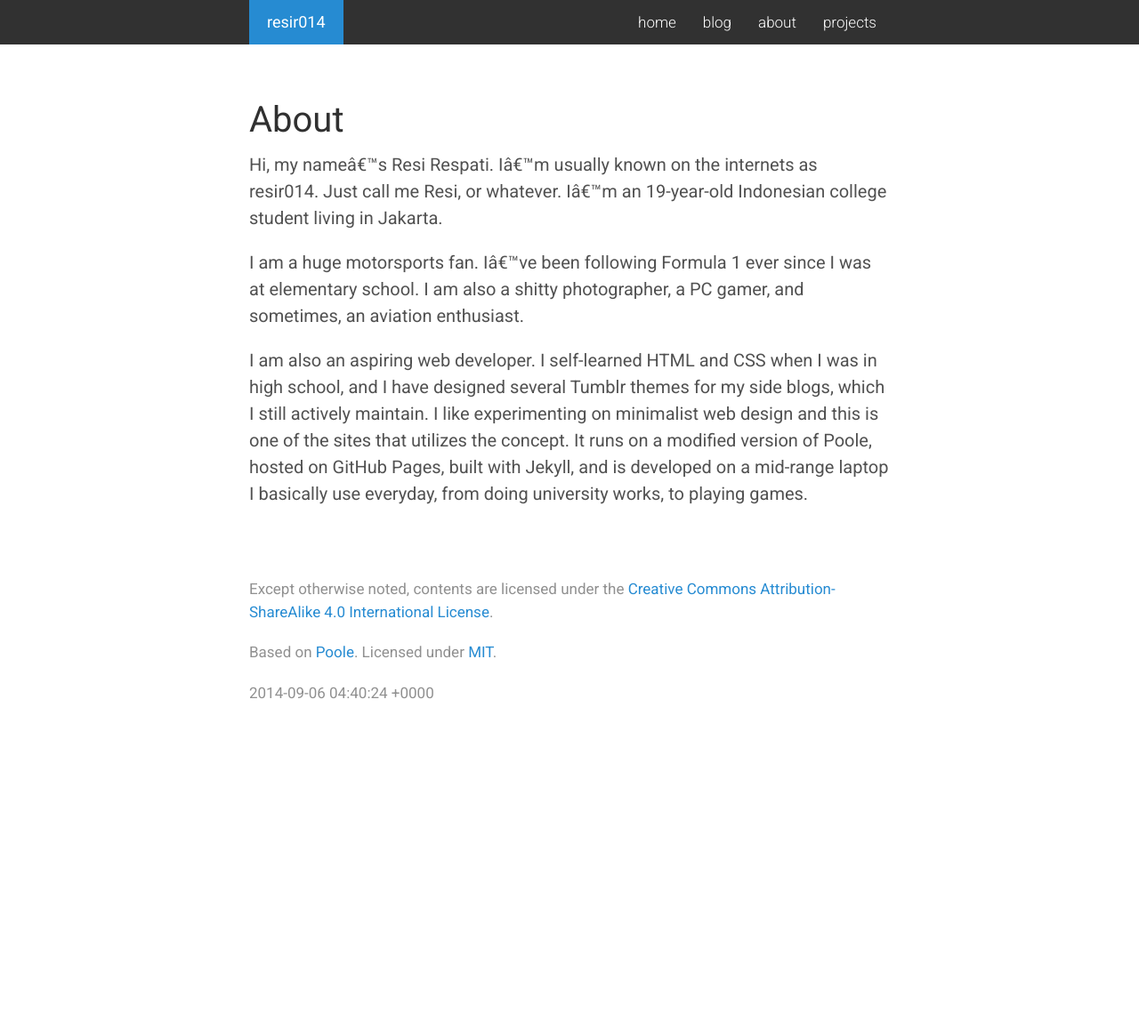
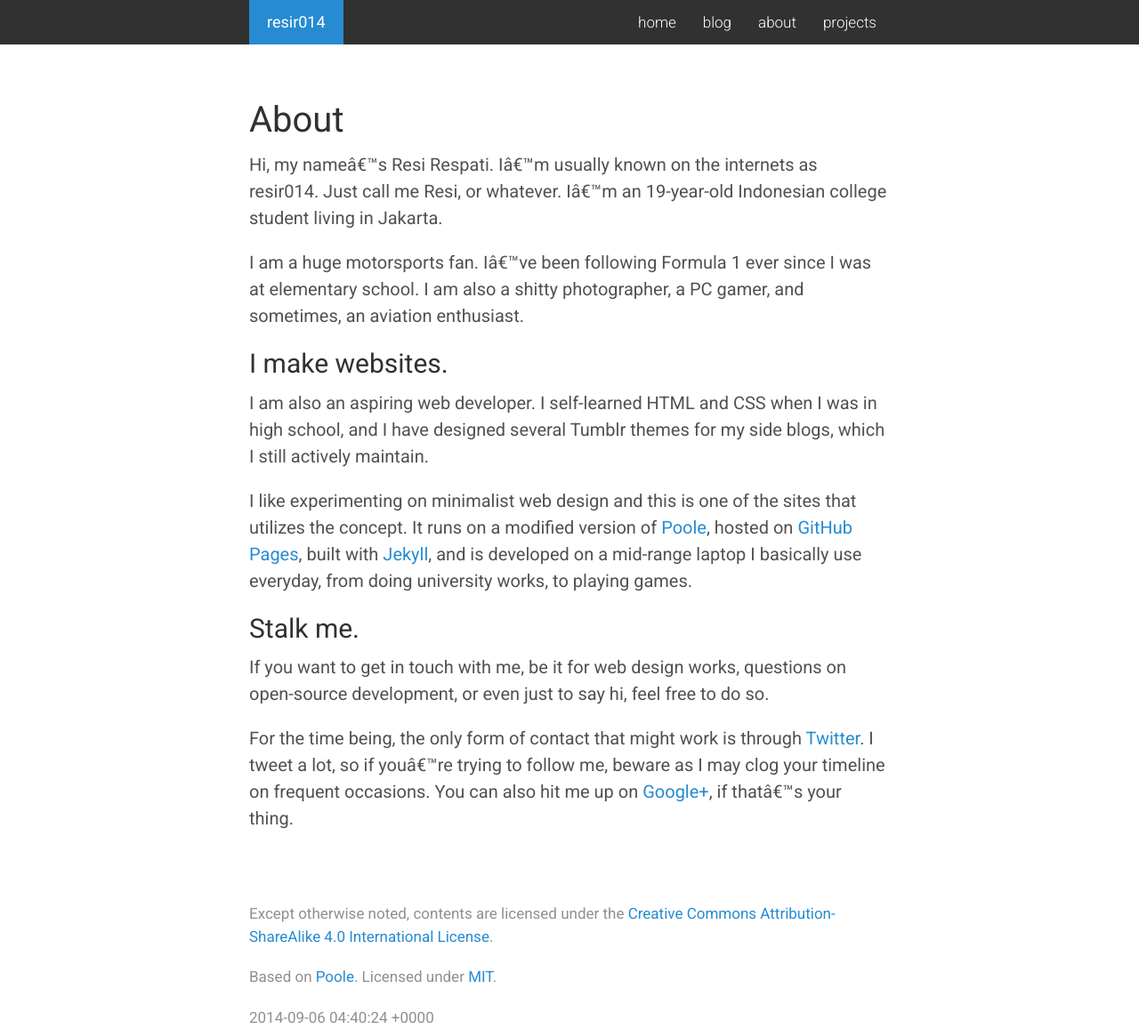
Before and after one commit to resir014/resir014.github.io, a Jekyll site: the page built from about.md, in a window 1280 px wide. Shown: the whole page at 89% size. Built offline with Jekyll 4.4.1, drawn with Linux system fonts in a browser that asks for light colours; nearby versions of some CDN libraries; Markdown is read by kramdown in place of the engine named in the settings; comment, search, counter and statistics services are not loaded; before the commit the page ends 900 px from its top, so only the background shows below that.

Commit message:
Updated about page.

```diff
--- a/about.md
+++ b/about.md
@@ -7,4 +7,14 @@ Hi, my name's Resi Respati. I'm usually known on the internets as resir014. Just
 
 I am a huge motorsports fan. I've been following Formula 1 ever since I was at elementary school. I am also a shitty photographer, a PC gamer, and sometimes, an aviation enthusiast.
 
-I am also an aspiring web developer. I self-learned HTML and CSS when I was in high school, and I have designed several Tumblr themes for my side blogs, which I still actively maintain. I like experimenting on minimalist web design and this is one of the sites that utilizes the concept. It runs on a modified version of Poole, hosted on GitHub Pages, built with Jekyll, and is developed on a mid-range laptop I basically use everyday, from doing university works, to playing games.
+## I make websites.
+
+I am also an aspiring web developer. I self-learned HTML and CSS when I was in high school, and I have designed several Tumblr themes for my side blogs, which I still actively maintain.
+
+I like experimenting on minimalist web design and this is one of the sites that utilizes the concept. It runs on a modified version of [Poole](http://getpoole.com/), hosted on [GitHub Pages](https://pages.github.com/), built with [Jekyll](http://jekyllrb.com/), and is developed on a mid-range laptop I basically use everyday, from doing university works, to playing games.
+
+## Stalk me.
+
+If you want to get in touch with me, be it for web design works, questions on open-source development, or even just to say hi, feel free to do so.
+
+For the time being, the only form of contact that might work is through [Twitter](https://twitter.com/resir014). I tweet a lot, so if you're trying to follow me, beware as I may clog your timeline on frequent occasions. You can also hit me up on [Google+](http://www.google.com/+ResiRespati), if that's your thing.
```
